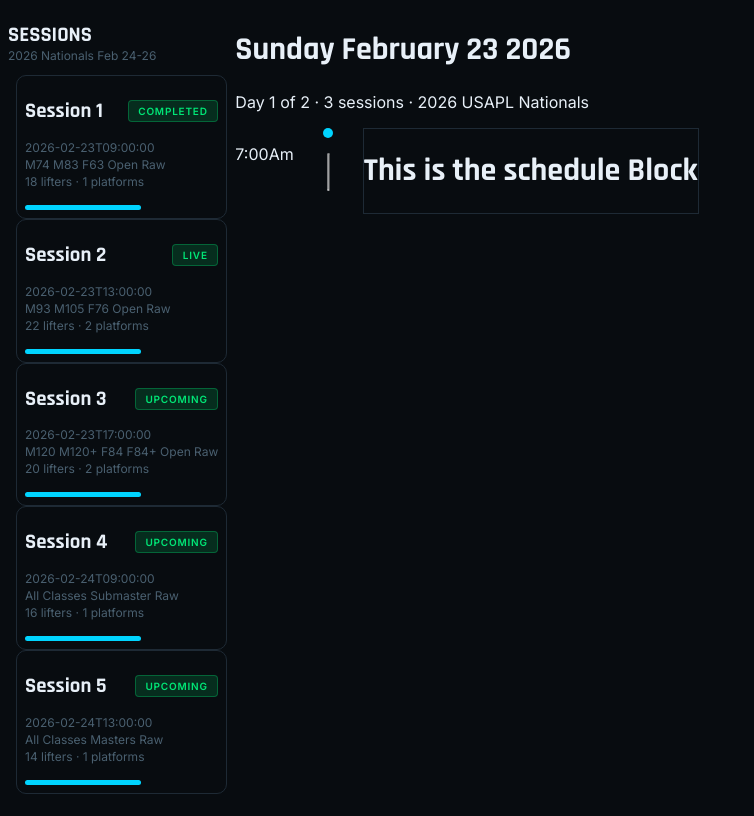
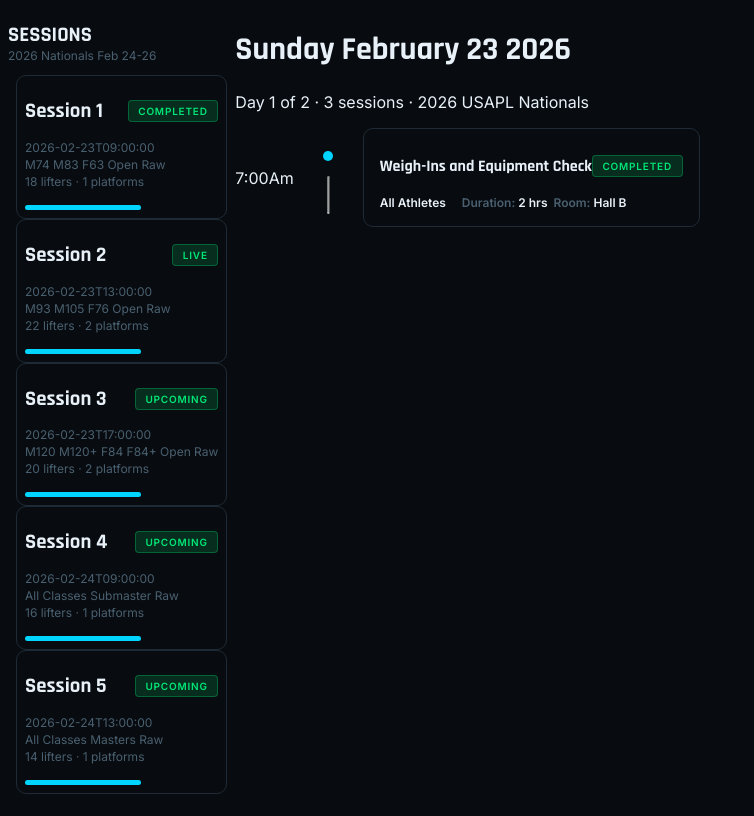
Before and after one commit to kbongco/meet-lifting-track, a Next.js app: page /schedule in a window 1280 px wide. Shown: the whole page, without its empty margins (0-754 px from the left). Built offline with nearby package versions, Linux system fonts and the light colour scheme.

Commit message:
schedule block structure completed, time to make it dynamic

```diff
--- a/app/schedule/ScheduleBlock/ScheduleBlock.scss
+++ b/app/schedule/ScheduleBlock/ScheduleBlock.scss
@@ -4,13 +4,13 @@
   .chbi-lifting-circle-time {
     display: flex;
     gap: 16px;
+    align-items: center;
 
     .chbi-lifting-circle-div {
       align-items: center;
       display: flex;
       flex-direction: column;
       gap: 25px;
-
 
       .chbi-lifting-vert-line {
         transform: rotate(90deg);
@@ -28,6 +28,44 @@
     .chbi-lifting-schedule-info-container {
       border: 1px solid #1e2a35;
       width: 100%;
+      border-radius: 10px;
+      padding: 16px;
+
+      .chbi-lifting-schedule-title {
+        display: flex;
+        align-items: center;
+        justify-content: space-between;
+        .chbi-lifting-title {
+          font-size: 16px;
+        }
+      }
+
+      .chbi-lifting-schedule-athletes {
+        font-size: 12px;
+        margin-top: 8px;
+        margin-bottom: 0;
+        font-weight: 600;
+      }
+
+      .chbi-lifting-schedule-info-text-container {
+        display: flex;
+        gap: 16px;
+
+        .chbi-lifting-schedule-extra-text {
+          display: flex;
+
+          .chbi-lifting-schedule-athletes {
+            color: #4a6070;
+          }
+
+          .chbi-lifting-secondary-text {
+            font-size: 12px;
+            margin-top: 8px;
+            margin-bottom: 0;
+            font-weight: 600;
           }
         }
       }
+    }
+  }
+}
--- a/app/schedule/ScheduleBlock/ScheduleBlock.tsx
+++ b/app/schedule/ScheduleBlock/ScheduleBlock.tsx
@@ -1,3 +1,4 @@
+import Badge from "@/Components/ui/Badge/Badge";
 import "./ScheduleBlock.scss";
 
 export default function ScheduleBlock() {
@@ -6,11 +7,23 @@
       <div className="chbi-lifting-circle-time">
         <p>7:00Am</p>
         <div className="chbi-lifting-circle-div">
-          <span className="chbi-lifting-circle-status"></span>
+          <span className="chbi-lifting-circle-status" />
           <hr className="chbi-lifting-vert-line" />
         </div>
         <div className="chbi-lifting-schedule-info-container">
-          <h1>This is the schedule Block</h1>
+          <div className='chbi-lifting-schedule-title'>
+          <h1 className="chbi-lifting-title">Weigh-Ins and Equipment Check</h1>
+            <Badge children={"Completed"} badgeType="success" />
+            </div>
+          <div className="chbi-lifting-schedule-info-text-container">
+            <p className="chbi-lifting-schedule-athletes">All Athletes</p>
+            <div className="chbi-lifting-schedule-extra-text">
+              <p className="chbi-lifting-schedule-athletes">Duration: </p>
+              <p className="chbi-lifting-secondary-text">&nbsp;2 hrs</p>
+              <p className="chbi-lifting-schedule-athletes">&nbsp; Room: </p>
+              <p className="chbi-lifting-secondary-text">&nbsp;Hall B </p>
+            </div>
+          </div>
         </div>
       </div>
     </div>
--- a/app/schedule/page.tsx
+++ b/app/schedule/page.tsx
@@ -10,7 +10,6 @@
       <div className='chbi-lifting-schedule-content'>
         <ScheduleContent/>
       </div>
-      {/* <h1>This is the schedule view</h1> */}
     </div>
 )
 }
```
Lines whose indentation alone changed are shown as unchanged.
